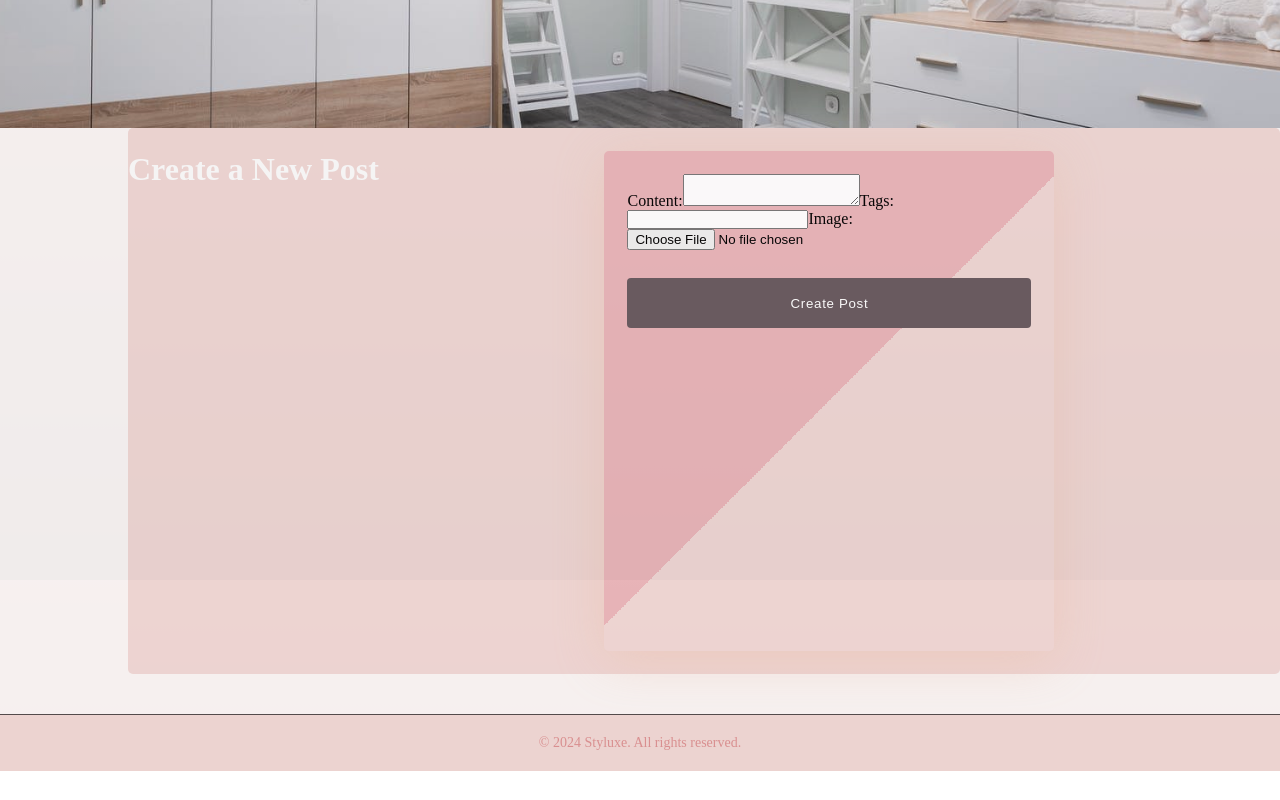
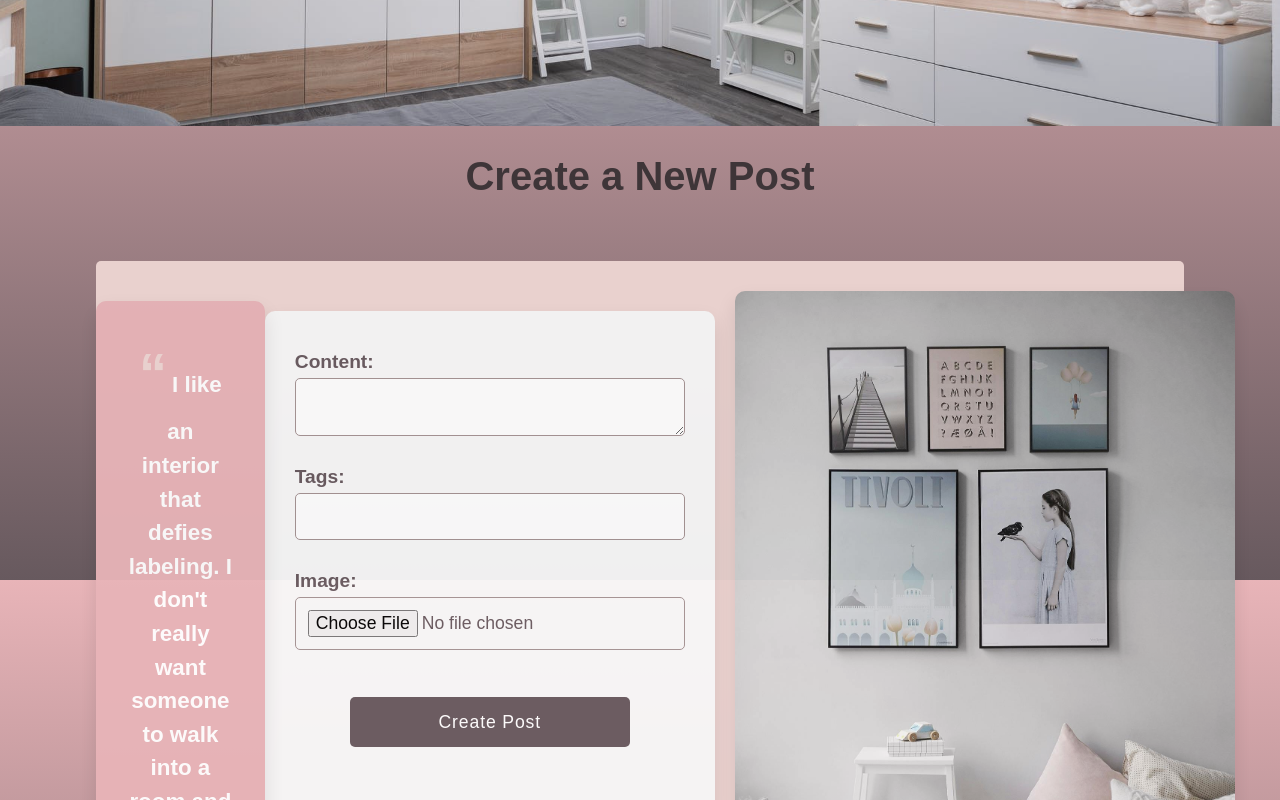
Before and after one commit to EkaterinaB29/styluxe-app, a React (Create React App) app in the folder front-end/app/: page /posts/create-post in a window 1280 px wide. Shown: the part 220-1020 px from the top of the page. Before the commit the page ends 991 px from the top, so only its background shows below. Built offline with nearby package versions, Linux system fonts and the light colour scheme; a web font is replaced by a local one.

Commit message:
Styling the page for creating a post

```diff
--- a/front-end/app/src/css/CreatePostPage.css
+++ b/front-end/app/src/css/CreatePostPage.css
@@ -1,66 +1,149 @@
 .create-post-page {
-    background-color: #f8f4f3;
-    min-height: 100vh;
+  font-family: 'Arial', sans-serif;
+  color: #67595E;
 }
 
 .banner img {
   width: 100%;
-    height: 300px;
-    object-fit: cover;
+  height: auto;
+}
+
+.content {
+  width: 85%;
+  margin: 50px auto;
+}
+
+h1 {
+  text-align: center;
+  font-size: 2.5em;
+  margin-bottom: 20px;
+  color: #393134;
+  font-weight: bold;
+}
+
+.quote {
+  background-color: #E8B4B8;
+  color: white;
+  padding: 30px;
+  border-radius: 10px;
+  margin: 40px auto;
+  font-size: 1.4em;
+  position: relative;
+  font-weight: bold;
+  text-align: center;
+  box-shadow: 0 10px 20px rgba(0, 0, 0, 0.1);
+}
+
+.quote p {
+  margin: 0;
+  line-height: 1.5;
+}
+
+.quote-symbol {
+  font-size: 2.5em;
+  color: #EED6D3;
+}
+
+.author {
+  margin-top: 10px;
+  font-size: 1.2em;
+  font-style: italic;
 }
 
 .form-container {
-    max-width: 600px;
-    margin: 50px auto;
-    padding: 20px;
-    background-color: #ffffff;
-    border-radius: 8px;
-    box-shadow: 0 4px 12px rgba(0, 0, 0, 0.1);
+  display: flex;
+  align-items: flex-start;
+  justify-content: space-between;
+  margin-top: 30px;
 }
 
-  .form-container h2 {
-    text-align: center;
-    color: #67595E;
-    margin-bottom: 20px;
+form {
+  display: flex;
+  flex-direction: column;
+  align-items: flex-start;
+  background: #f8f8f8;
+  padding: 30px;
+  border-radius: 10px;
+  box-shadow: 0 10px 20px rgba(0, 0, 0, 0.1);
+  margin-right: 20px;
+  flex: 1;
+  transition: transform 0.3s;
 }
 
-  .form-group {
-    margin-bottom: 15px;
+form:hover {
+  transform: translateY(-5px);
 }
 
-  .form-group label {
-    display: block;
+label {
+  margin: 10px 0 5px 0;
+  font-size: 1.2em;
+  text-align: left;
+  width: 100%;
   color: #67595E;
-    margin-bottom: 5px;
+  font-weight: bold;
 }
 
-  .form-group textarea,
-  .form-group input[type="text"],
-  .form-group input[type="file"] {
+textarea, input[type="text"], input[type="file"] {
   width: 100%;
-    padding: 10px;
-    border: 1px solid #67595E;
-    border-radius: 4px;
-    transition: border-color 0.3s;
+  padding: 12px;
+  margin-bottom: 20px;
+  border: 1px solid #A49393;
+  border-radius: 5px;
+  font-size: 1.1em;
+  transition: border-color 0.3s, box-shadow 0.3s;
 }
 
-  .form-group textarea:focus,
-  .form-group input[type="text"]:focus,
-  .form-group input[type="file"]:focus {
-    border-color: #9a8c98;
+textarea:focus, input[type="text"]:focus, input[type="file"]:focus {
+  border-color: #67595E;
+  box-shadow: 0 0 5px rgba(103, 89, 94, 0.5);
 }
 
 button[type="submit"] {
-    width: 100%;
-    padding: 10px;
   background-color: #67595E;
-    color: #ffffff;
+  color: white;
   border: none;
-    border-radius: 4px;
+  padding: 12px 24px;
+  border-radius: 5px;
   cursor: pointer;
-    transition: background-color 0.3s;
+  font-size: 1.1em;
+  transition: background-color 0.3s, transform 0.3s;
 }
 
 button[type="submit"]:hover {
-    background-color: #9a8c98;
+  background-color: #A49393;
+  transform: scale(1.05);
 }
+
+.success-message, .error-message {
+  margin-top: 20px;
+  padding: 10px;
+  border-radius: 5px;
+  font-weight: bold;
+}
+
+.success-message {
+  background-color: #D4EDDA;
+  color: #155724;
+}
+
+.error-message {
+  background-color: #F8D7DA;
+  color: #721C24;
+}
+
+.error-message a {
+  color: #721C24;
+  font-weight: bold;
+  text-decoration: underline;
+}
+
+.form-image img {
+  max-width: 500px;
+  border-radius: 10px;
+  box-shadow: 0 10px 20px rgba(0, 0, 0, 0.1);
+  transition: transform 0.3s;
+}
+
+.form-image img:hover {
+  transform: translateY(-5px);
+}
--- a/front-end/app/src/pages/CreatePostPage.jsx
+++ b/front-end/app/src/pages/CreatePostPage.jsx
@@ -3,12 +3,15 @@ import axios from '../axiosConfig';
 import NavBar from '../components/NavBar.jsx';
 import banner from '../images/bedroom.png';
 import Footer from '../components/Footer.jsx';
+import image1 from '../images/pexels-pixabay-462235.jpg';
 import '../css/CreatePostPage.css';
 
 const CreatePostPage = () => {
   const [content, setContent] = useState('');
   const [tags, setTags] = useState('');
   const [image, setImage] = useState(null);
+  const [message, setMessage] = useState('');
+  const [error, setError] = useState('');
 
   const handleImageChange = (e) => {
     setImage(e.target.files[0]);
@@ -23,15 +26,23 @@ const CreatePostPage = () => {
 
     try {
       const token = localStorage.getItem('token');
-      const response = await axios.post('http://88.200.63.148:8211/api/posts/', formData, {
+      if (!token) {
+        setError('You must be logged in to create a post. Please register or log in.');
+        setMessage('');
+        return;
+      }
+      await axios.post('http://88.200.63.148:8211/api/posts/', formData, {
         headers: {
           'Content-Type': 'multipart/form-data',
           Authorization: `Bearer ${token}`,
         },
       });
-      console.log('Post created successfully:', response.data);
+      setMessage('Post created successfully!');
+      setError('');
     } catch (error) {
       console.error('Error creating post:', error);
+      setError('There was an error creating your post. Please try again.');
+      setMessage('');
     }
   };
 
@@ -41,8 +52,18 @@ const CreatePostPage = () => {
       <div className="banner">
         <img src={banner} alt="Banner" />
       </div>
+      <h1>Create a New Post</h1>
       <div className="content">
-        <h1>Create a New Post</h1>
+
+        <div className="quote">
+          <p>
+            <span className="quote-symbol">“</span>
+            I like an interior that defies labeling. I don't really want someone to walk into a room and know that I did it
+            <span className="quote-symbol">”</span>
+          </p>
+          <p className="author">- Bunny Williams</p>
+        </div>
+        <div className="form-container">
           <form onSubmit={handleSubmit}>
             <label>Content:</label>
             <textarea value={content} onChange={(e) => setContent(e.target.value)} />
@@ -55,6 +76,16 @@ const CreatePostPage = () => {
 
             <button type="submit">Create Post</button>
           </form>
+          <div className="form-image">
+            <img src={image1} alt="Decor" />
+          </div>
+        </div>
+        {message && <div className="success-message">{message}</div>}
+        {error && (
+          <div className="error-message">
+            {error} <a href="/register">Join the community</a>
+          </div>
+        )}
       </div>
       <Footer />
     </div>
```
Also changed, not shown: front-end/app/src/images/pexels-pixabay-462235.jpg (added), 8 other files (tests, documents, lock files or other folders). Lines whose indentation alone changed are shown as unchanged.
